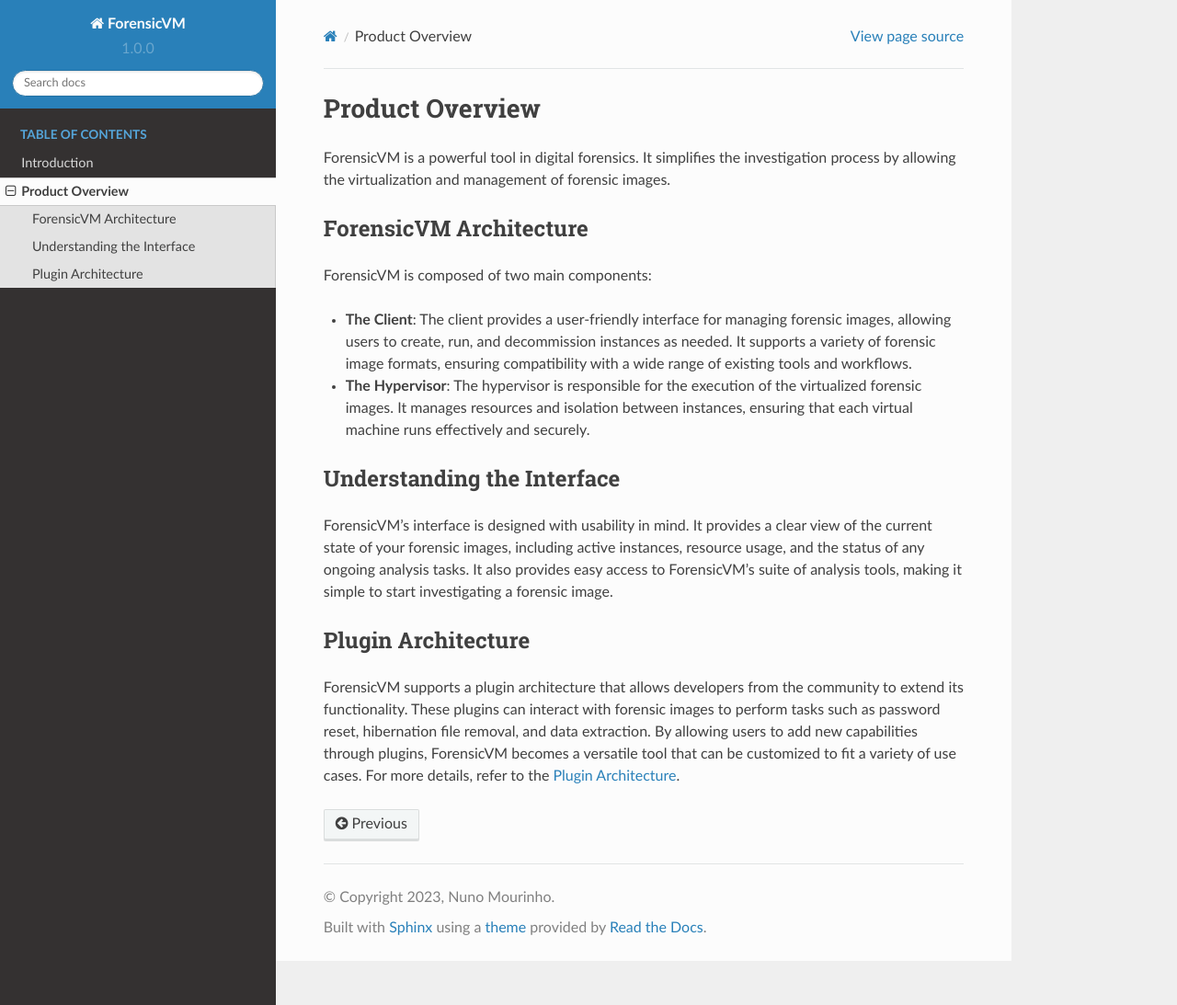
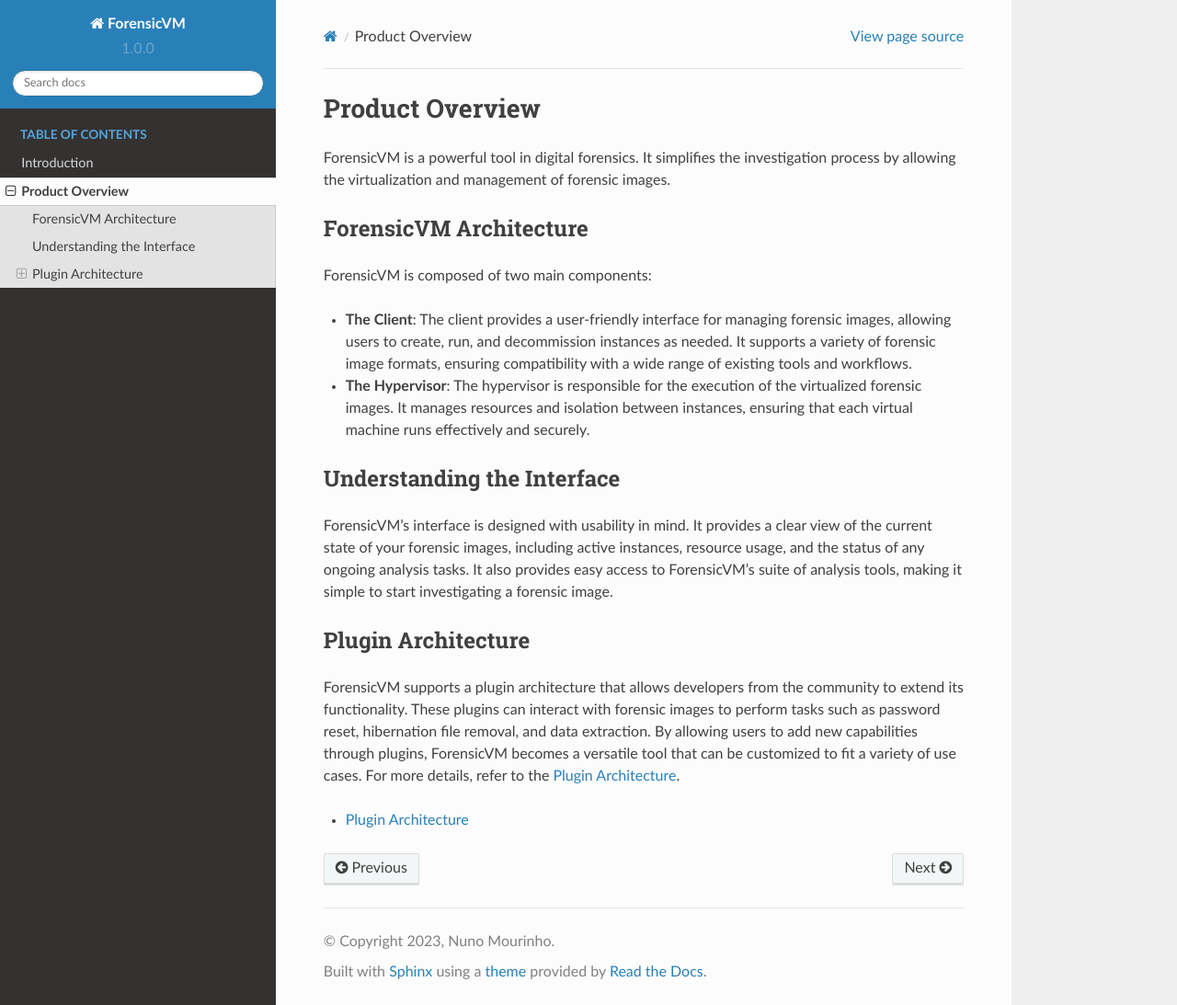
Before and after one commit to nunomourinho/ForensicVMServerAndClientDocs, a Sphinx documentation site: the page built from docs/product_overview/product_overview.rst, in a window 1280 px wide and 1093 px high. Shown: the whole window at 92% size. Built offline with Sphinx 7.4.7 and the Read the Docs theme 2.0.0, drawn with Linux system fonts in a browser that asks for light colours.

Commit message:
Update product_overview.rst

```diff
--- a/docs/product_overview/product_overview.rst
+++ b/docs/product_overview/product_overview.rst
@@ -23,3 +23,8 @@
 
 ForensicVM supports a plugin architecture that allows developers from the community to extend its functionality. These plugins can interact with forensic images to perform tasks such as password reset, hibernation file removal, and data extraction. By allowing users to add new capabilities through plugins, ForensicVM becomes a versatile tool that can be customized to fit a variety of use cases.
 For more details, refer to the :ref:`plugin-documentation`.
+
+.. toctree::
+   :maxdepth: 1
+
+   Plugin Architecture <plugin>
```
